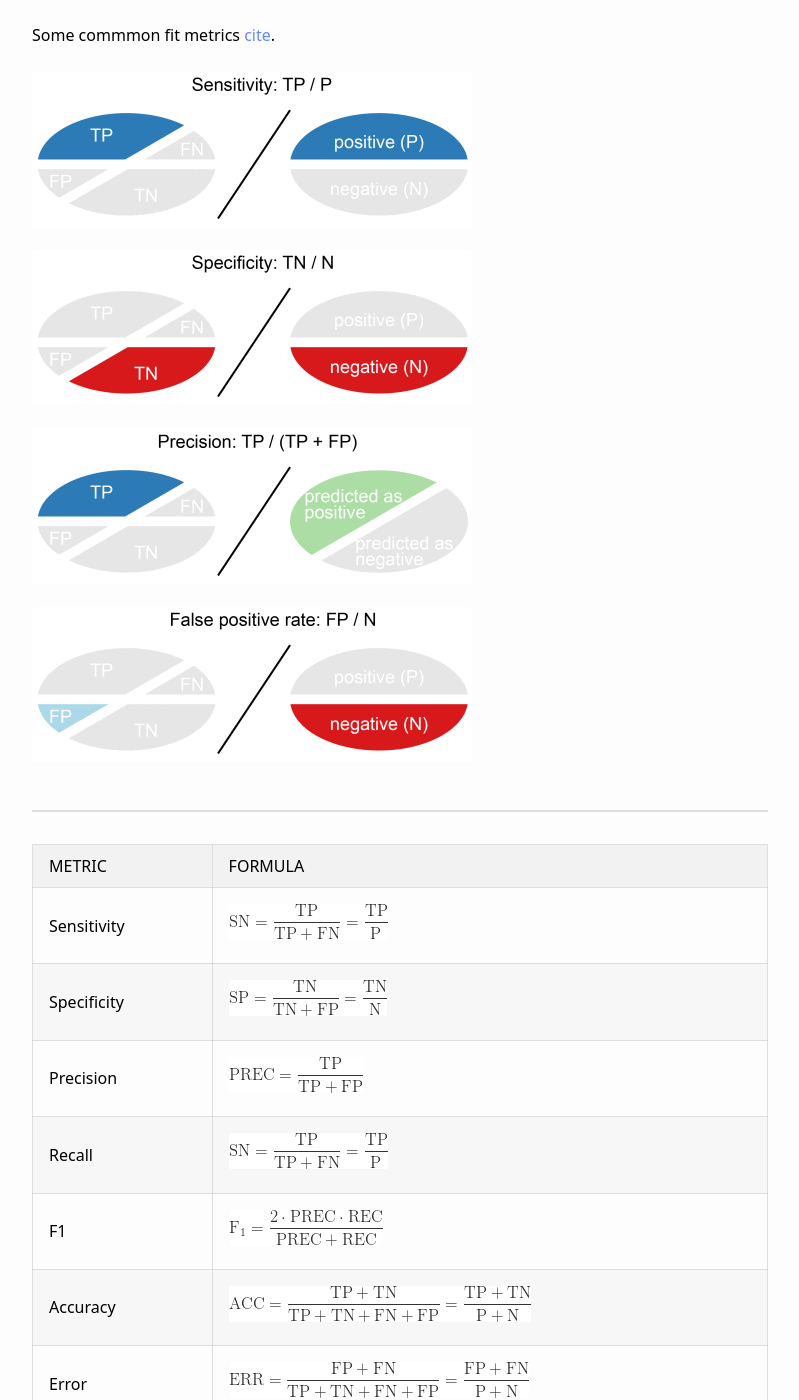
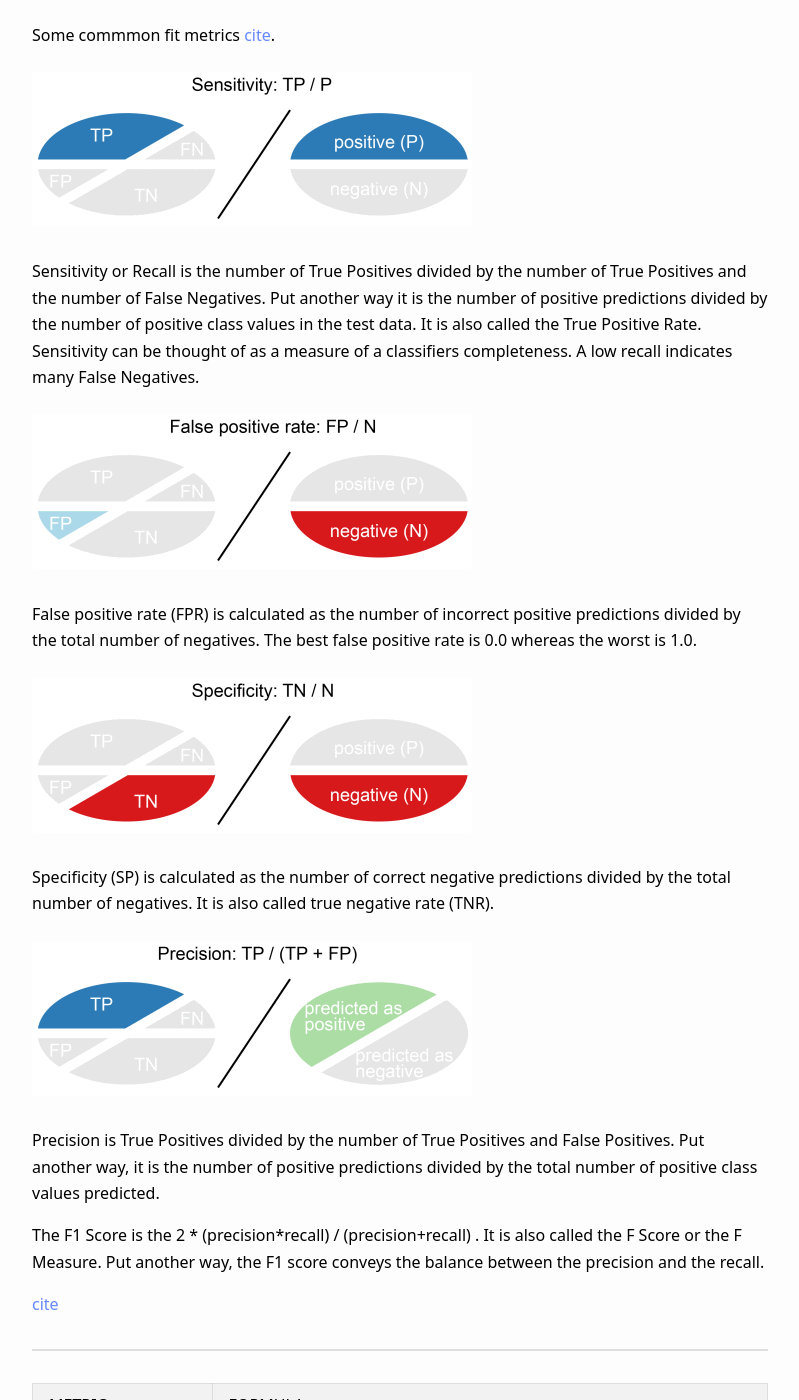
Before and after one commit to Nonprofit-Open-Data-Collective/machine_learning_mission_codes, a Jekyll site: the page built from docs/accuracy.md, in a window 1280 px wide and 1400 px high, scrolled down 1092 px. Shown: the whole window, without its empty margins (240-1039 px from the left). Built offline with Jekyll 4.4.1, drawn with Linux system fonts in a browser that asks for light colours; some of the changed text lies outside the part shown.

Commit message:
Update accuracy.md

```diff
--- a/docs/accuracy.md
+++ b/docs/accuracy.md
@@ -33,10 +33,27 @@ Some commmon fit metrics [cite](https://classeval.wordpress.com/introduction/bas
 
 
 ![](../assets/images/sensitivity.png)
-![](../assets/images/specificity.png)
-![](../assets/images/precision.png)
+
+Sensitivity or Recall is the number of True Positives divided by the number of True Positives and the number of False Negatives. Put another way it is the number of positive predictions divided by the number of positive class values in the test data. It is also called the True Positive Rate. Sensitivity can be thought of as a measure of a classifiers completeness. A low recall indicates many False Negatives.
+
 ![](../assets/images/false-positive-rate.png)
 
+False positive rate (FPR) is calculated as the number of incorrect positive predictions divided by the total number of negatives. The best false positive rate is 0.0 whereas the worst is 1.0.
+
+
+![](../assets/images/specificity.png)
+
+Specificity (SP) is calculated as the number of correct negative predictions divided by the total number of negatives. It is also called true negative rate (TNR).
+
+![](../assets/images/precision.png)
+
+Precision is True Positives divided by the number of True Positives and False Positives. Put another way, it is the number of positive predictions divided by the total number of positive class values predicted.
+
+
+
+The F1 Score is the 2 * (precision*recall) / (precision+recall) . It is also called the F Score or the F Measure. Put another way, the F1 score conveys the balance between the precision and the recall.
+
+[cite](https://machinelearningmastery.com/classification-accuracy-is-not-enough-more-performance-measures-you-can-use/)
 
 
 --------
```
Also changed, not shown: other parts of docs/accuracy.md (+1 -11 lines).
